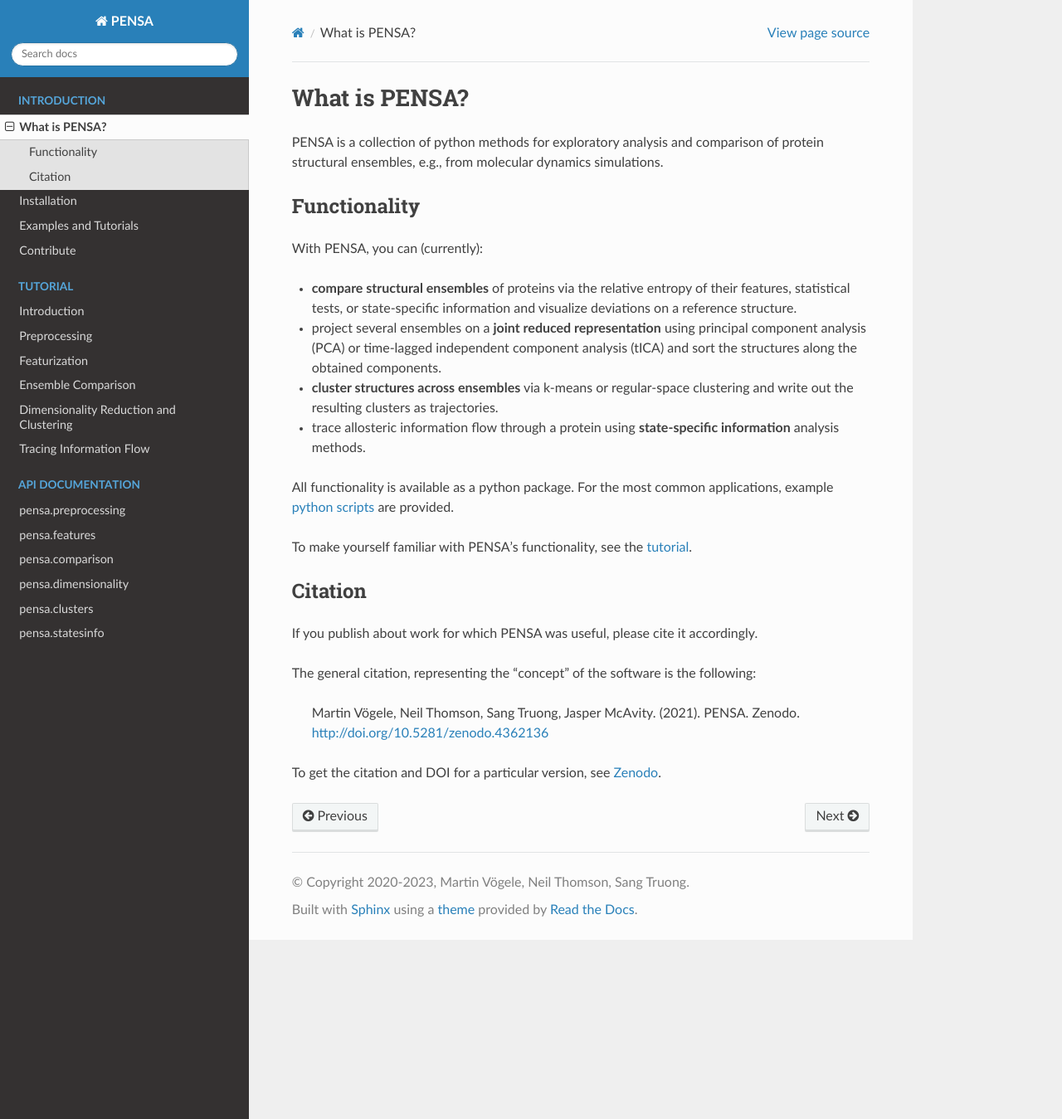
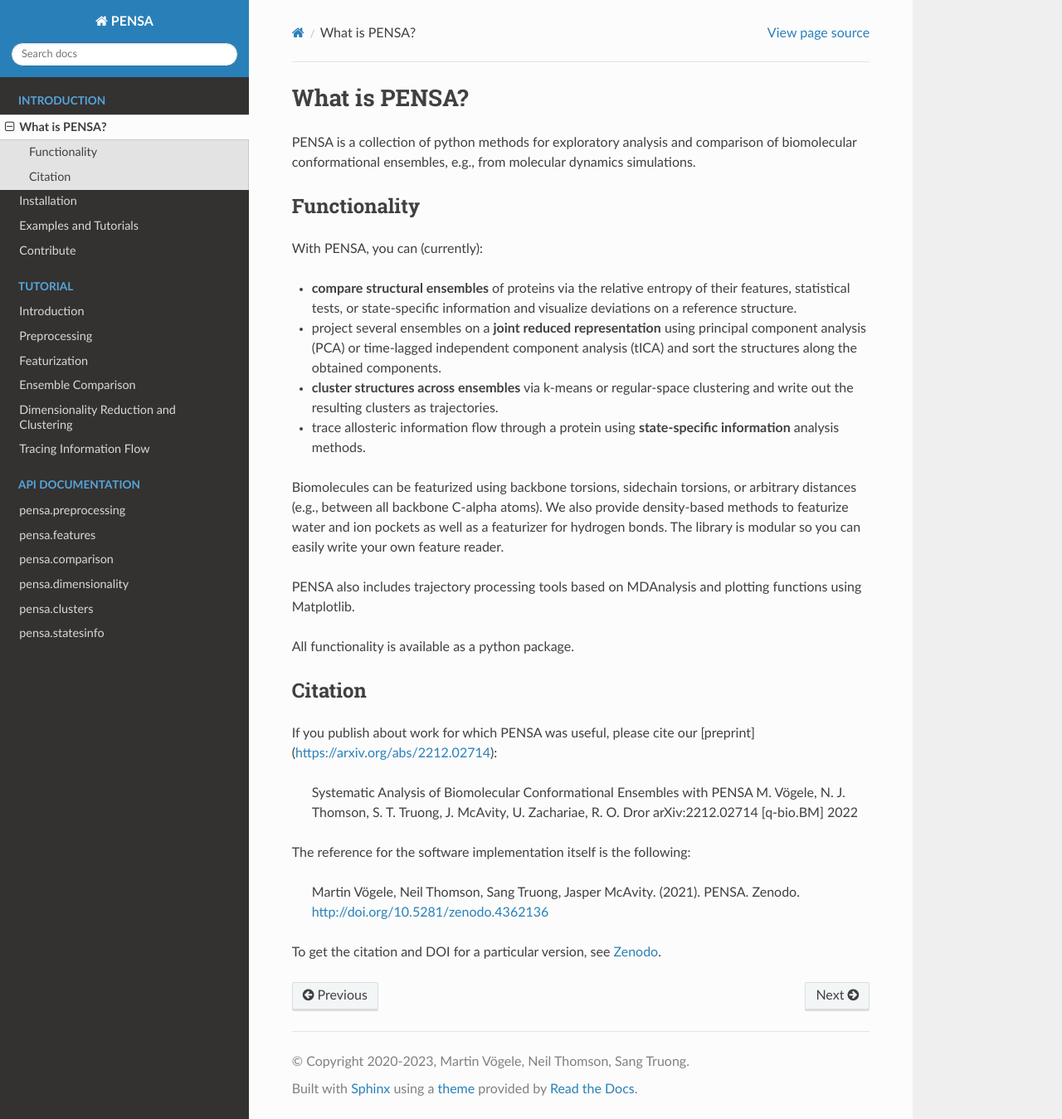
Before and after one commit to drorlab/pensa, a Sphinx documentation site: the page built from docs/about.rst, in a window 1280 px wide and 1349 px high. Shown: the whole window at 83% size. Built offline with Sphinx 7.4.7 and the Read the Docs theme 2.0.0, drawn with Linux system fonts in a browser that asks for light colours.

Commit message:
update intro in docs

```diff
--- a/docs/about.rst
+++ b/docs/about.rst
@@ -1,7 +1,9 @@
 What is PENSA?
 ==============
 
-PENSA is a collection of python methods for exploratory analysis and comparison of protein structural ensembles, e.g., from molecular dynamics simulations.
+
+PENSA is a collection of python methods for exploratory analysis and comparison of biomolecular conformational ensembles, e.g., from molecular dynamics simulations.
+
 
 Functionality
 *************
@@ -13,16 +15,25 @@
 - **cluster structures across ensembles** via k-means or regular-space clustering and write out the resulting clusters as trajectories.
 - trace allosteric information flow through a protein using **state-specific information** analysis methods.
 
-All functionality is available as a python package. For the most common applications, example `python scripts <https://github.com/drorlab/pensa/tree/master/scripts>`_ are provided.
+Biomolecules can be featurized using backbone torsions, sidechain torsions, or arbitrary distances (e.g., between all backbone C-alpha atoms).
+We also provide density-based methods to featurize water and ion pockets as well as a featurizer for hydrogen bonds.
+The library is modular so you can easily write your own feature reader.
 
-To make yourself familiar with PENSA's functionality, see the `tutorial <https://pensa.readthedocs.io/en/latest/tut-1-intro.html>`_.
+PENSA also includes trajectory processing tools based on MDAnalysis and plotting functions using Matplotlib.
+
+All functionality is available as a python package.
+
 
 Citation
 ********
 
-If you publish about work for which PENSA was useful, please cite it accordingly.
+If you publish about work for which PENSA was useful, please cite our [preprint](https://arxiv.org/abs/2212.02714):
 
-The general citation, representing the "concept" of the software is the following:
+    Systematic Analysis of Biomolecular Conformational Ensembles with PENSA
+    M. Vögele, N. J. Thomson, S. T. Truong, J. McAvity, U. Zachariae, R. O. Dror
+    arXiv:2212.02714 [q-bio.BM] 2022
+
+The reference for the software implementation itself is the following:
 
     Martin Vögele, Neil Thomson, Sang Truong, Jasper McAvity. (2021). PENSA. Zenodo. http://doi.org/10.5281/zenodo.4362136
 
```
